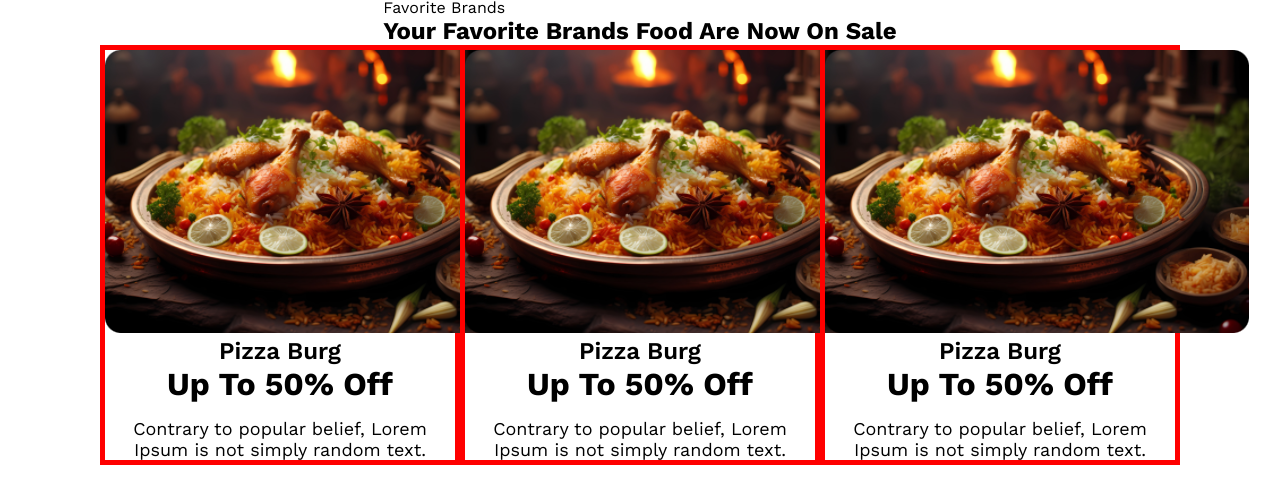
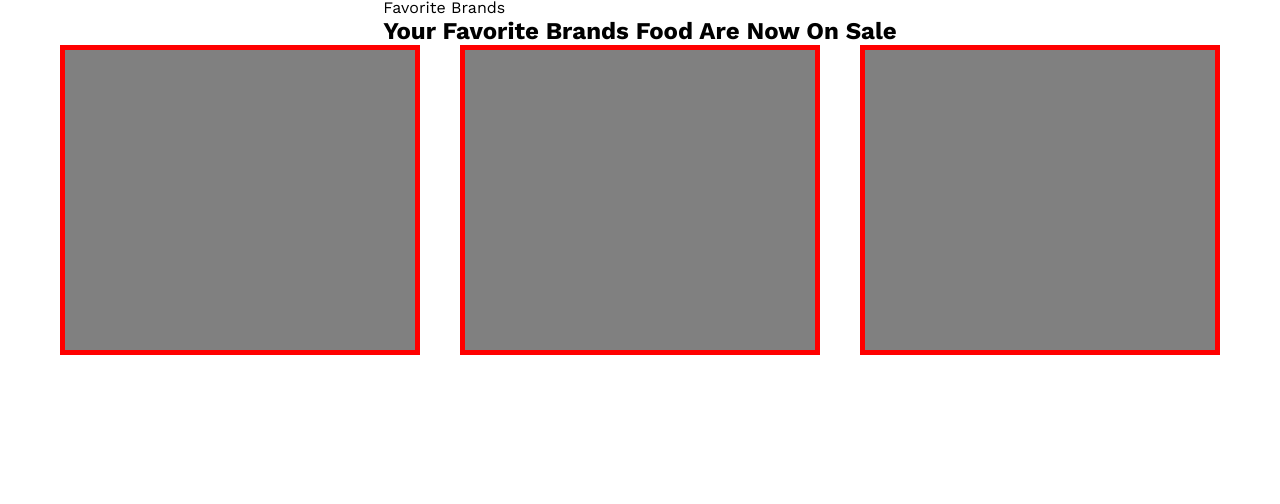
Before and after one commit to Ajjaj-Ahmed/html-css-resturant-project, a plain HTML site: page index.html in a window 1280 px wide. Shown: the part 622-1126 px from the top of the page. Drawn offline with nearby package versions, Linux system fonts and the light colour scheme.

Commit message:
box taking gap no space between

```diff
--- a/index.html
+++ b/index.html
@@ -29,7 +29,19 @@
     </div>
 
     <div class="card-container">
-      <div class="card">
+      <div class="card"></div>
+      <div class="card"></div>
+      <div class="card"></div>
+
+    </div>
+
+  </section>
+</body>
+
+</html>
+
+
+<!-- <div class="card">
         <img src="/assets/biriyani.png" alt="">
         <h2 class="company-name">Pizza Burg</h2>
         <h1 class="cupon">Up To 50% Off</h1>
@@ -46,10 +58,4 @@
         <h2 class="company-name">Pizza Burg</h2>
         <h1 class="cupon">Up To 50% Off</h1>
         <p class="card-des">Contrary to popular belief, Lorem Ipsum is not simply random text.</p>
-      </div>
-    </div>
-
-  </section>
-</body>
-
-</html>
+      </div> -->
--- a/styles/style.css
+++ b/styles/style.css
@@ -55,11 +55,7 @@
 }
 
 /* Card Section */
-.card-container{
-  display: flex;
-  justify-content: space-between;
 
-}
 .card-box{
   width: 1280px;
   height: 620px;
@@ -69,7 +65,9 @@
 }
 .card{
   text-align: center;
+  background-color: gray;
   width: 350px;
+  height: 300px;
   border: 5px solid red;
 }
 .company-name{
@@ -84,3 +82,10 @@
 .card-des{
   font-size: 18px;
 }
+
+.card-container{
+  display: flex;
+  gap: 40px;
+  /* justify-content: space-between; */
+
+}
```
